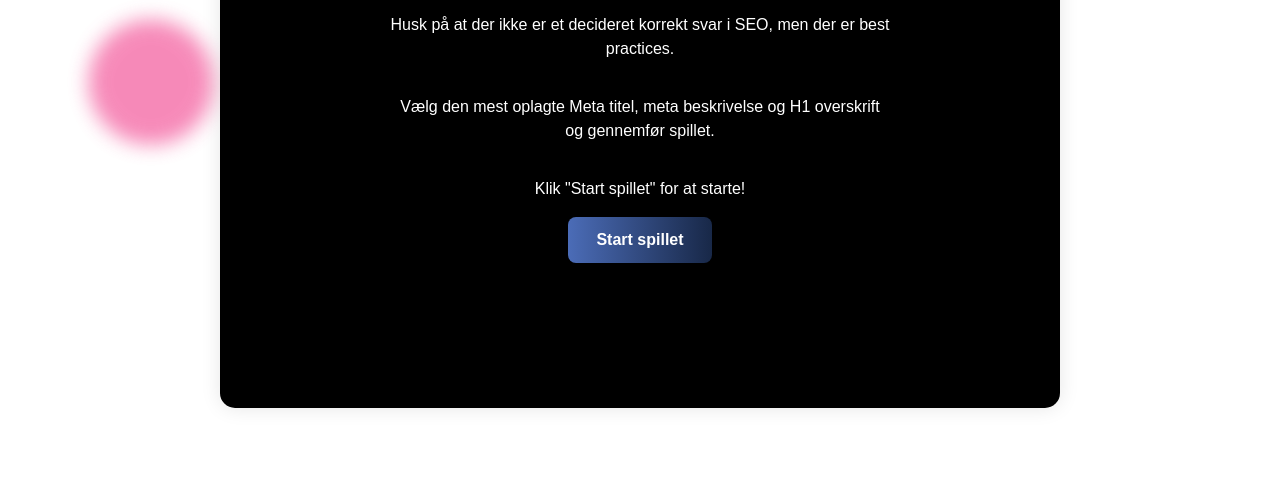
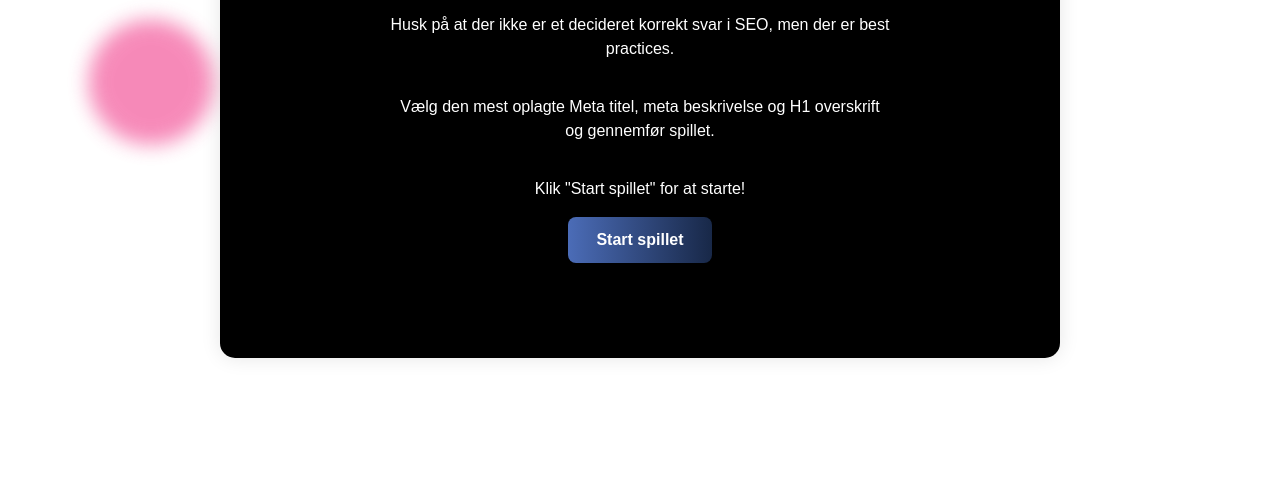
Before and after one commit to RulleFlemming/Serp-Sniper, a plain HTML site: page index.html in a window 1280 px wide. Shown: the part 312-800 px from the top of the page. Drawn offline with nearby package versions, Linux system fonts and the light colour scheme.

Commit message:
Update index.html

```diff
--- a/index.html
+++ b/index.html
@@ -49,7 +49,7 @@
       box-shadow: 0 0 20px rgba(0, 0, 0, 0.1);
       max-width: 800px;
       width: 90%;
-      height: 600px;
+      height: 500px;
       z-index: 1;
       overflow: hidden;
     }
@@ -189,6 +189,7 @@
       border-radius: 8px;
       cursor: pointer;
       margin-top: 20px;
+      margin-bottom: 20px;
       animation: fadeInUp 0.5s ease;
       font-weight: 600;
       box-shadow: 0 4px 8px rgba(0,0,0,0.1);
```
